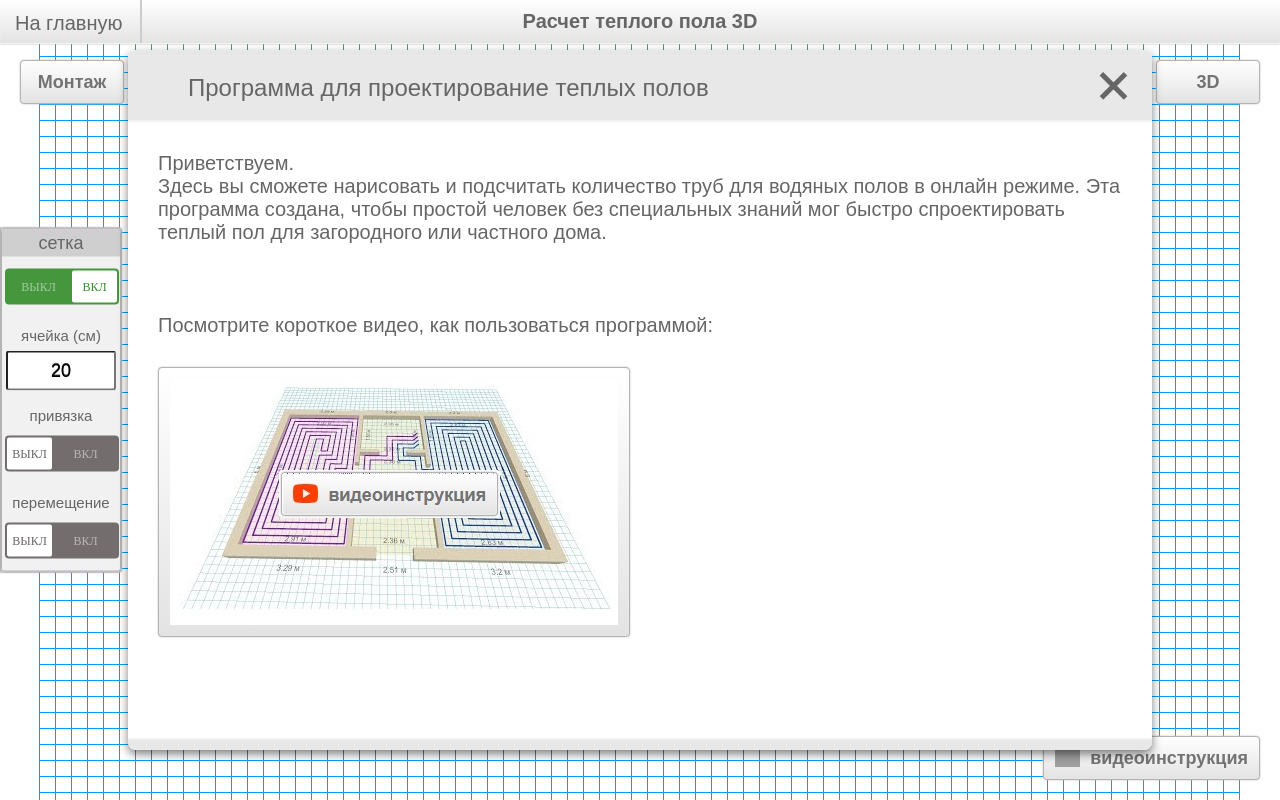
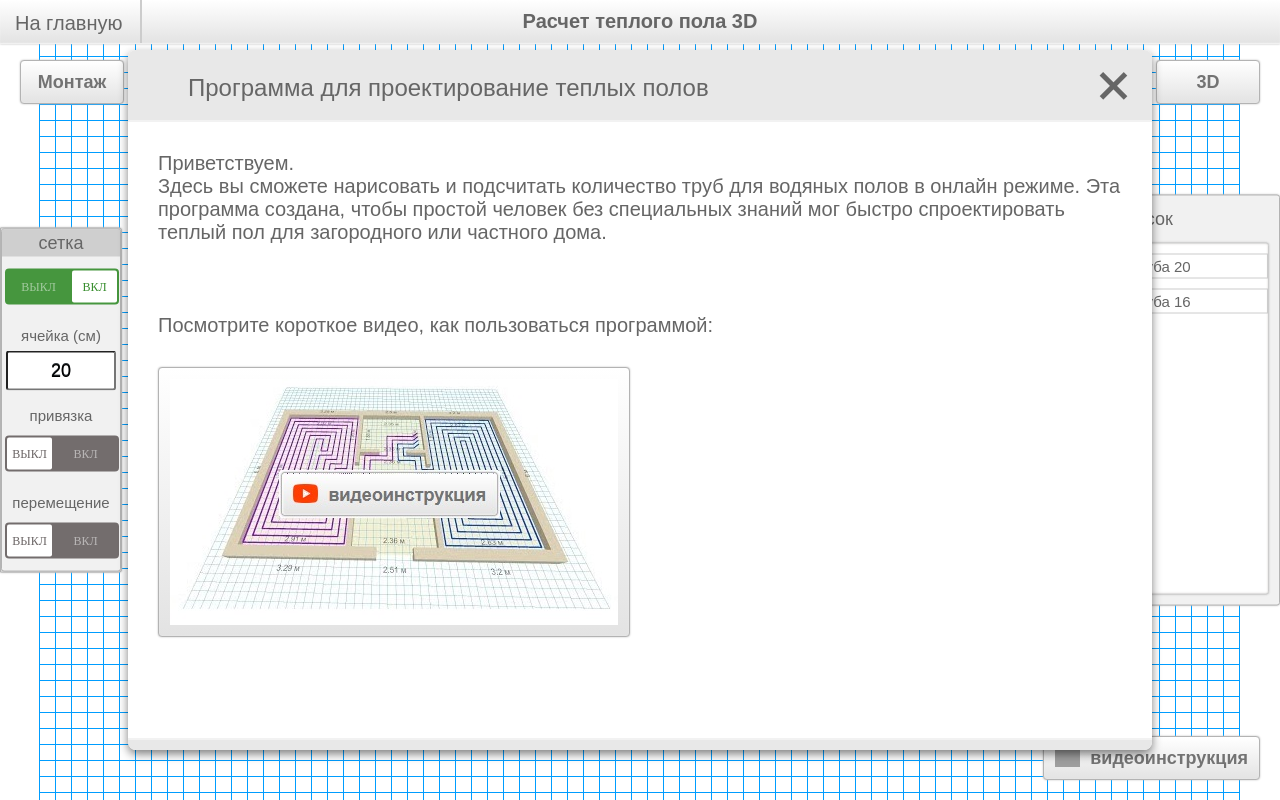
Before and after one commit to vitalikv/3d-stroyka, a PHP site: page /calculator/warm_floor in a window 1280 px wide. Run offline with PHP 8.4, Linux system fonts and the light colour scheme; some libraries are stand-ins or nearby versions; grey boxes are pictures that could not be loaded.

Commit message:
70 html right panel

```diff
--- a/gl/css/style.css
+++ b/gl/css/style.css
@@ -558,18 +558,98 @@ canvas
 	list-style: none;
 	margin-right: 0;
 	padding-right: 0;
+}
+
+
+.right_panel_1_1
+{
+	position: relative;
+	margin-left: auto;
+	margin-right: auto;
+	display: -webkit-box;
+	display: flex;
+	border: 1px solid #b3b3b3;
+	border-radius: 3px;
+	background-color:#f1f1f1;
+
 
 	flex-direction: column;
 	-webkit-flex-direction: column;
-
-	border: 1px solid #b3b3b3;
-	border-radius: 3px 0 0 3px;
-	background-color:#f1f1f1;
 
 	-webkit-box-shadow:0px 0px 2px #bababa, inset 0px 0px 1px #ffffff;
 	-moz-box-shadow: 0px 0px 2px #bababa,  inset 0px 0px 1px #ffffff;
 	box-shadow:0px 0px 2px #bababa, inset 0px 0px 1px #ffffff;
 }
+
+
+.right_panel_1_1_h
+{
+	display: block;
+	margin: 10px;
+	margin-bottom: 0px;
+	padding: 3px;
+
+	font-family: arial,sans-serif;
+	font-size: 18px;
+	color: #666;
+	text-decoration: none;
+	text-align:  center;
+}
+
+
+.right_panel_1_1_list
+{
+	display: block;
+	margin: 10px;
+
+	min-height: 350px;
+	max-height: 350px;
+	width: 250px;
+
+	border: 1px solid #ccc;
+	border-radius: 3px;
+	background-color:#fff;
+
+	-webkit-box-shadow:0px 0px 2px #bababa, inset 0px 0px 2px rgba(154, 147, 140, 0.5);
+	-moz-box-shadow: 0px 0px 2px #bababa,  inset 0px 0px 2px rgba(154, 147, 140, 0.5);
+	box-shadow:0px 0px 2px #bababa, inset 0px 0px 2px rgba(154, 147, 140, 0.5);
+
+	overflow: auto;
+	height: 100%;
+}
+
+.right_panel_1_1_list_item
+{
+	position: relative;
+	display: -webkit-box;
+	display: flex;
+
+	padding: 3px;
+	margin: 10px 0;
+	border: 1px solid #ccc;
+
+	cursor: pointer;
+}
+
+
+.right_panel_1_1_list_item_text
+{
+	margin: auto;
+	font-family: arial,sans-serif;
+	font-size: 15px;
+	color: #666;
+	text-decoration: none;
+	text-align: center;
+}
+
+
+.right_panel_1_1_list_item_color
+{
+	margin: 5px;
+	width: 25px;
+	background-color:#ff0000;
+}
+
 
 
 .button1-wrap-1
--- a/gl/eventClick.js
+++ b/gl/eventClick.js
@@ -1,6 +1,7 @@
 $(document).ready(function(){
 
-$('[data-action="top_panel_1"]').mousemove(function (e) { e.stopPropagation(); });
+$('[data-action="top_panel_1"]').on('mousedown wheel DOMMouseScroll mousewheel mousemove touchstart touchend touchmove', function (e) { e.stopPropagation(); });
+$('[ui_1=""]').on('mousedown wheel DOMMouseScroll mousewheel mousemove touchstart touchend touchmove', function (e) { e.stopPropagation(); });
 
 $('[data-action="top_panel_1"]').mousedown(function () { return clickInterface(); });
 $('[data-action="left_panel_1"]').mousedown(function () { return clickInterface(); });
--- a/gl/include/left_panel_1.php
+++ b/gl/include/left_panel_1.php
@@ -1,6 +1,6 @@
 
 
-<div class="left_panel_1" data-action ='left_panel_1' style="z-index: 1;">
+<div class="left_panel_1" data-action ='left_panel_1' ui_1="" style="z-index: 1;">
 
 
 	<?if($interface['monolit_fundament'] == 1){?>
--- a/gl/include/modal_window_2.php
+++ b/gl/include/modal_window_2.php
@@ -1,7 +1,7 @@
 
 
 
-<div class="modal_1" data-action ='modal_1' style="display: block;">
+<div class="modal_1" data-action ='modal_1' ui_1="" style="display: block;">
 	<div class="modal_wrap">
 		<div class="modal_window" data-action ='modal_window'>
 			<div class="modal_window_close" data-action ='modal_window_close_1'>
--- /dev/null
+++ b/gl/include/right_panel_1.php
@@ -0,0 +1,29 @@
+
+
+<div class="right_panel_1" data-action ='right_panel_1' ui_1="" style="z-index: 1;">
+
+	<?if($interface['grid_tube_1'] == 1){?>
+	<div class="right_panel_1_1">
+		<div class="right_panel_1_1_h">Список</div>
+
+		<div class="right_panel_1_1_list">
+			<div class="right_panel_1_1_list_item">
+				<div class="right_panel_1_1_list_item_color"></div>
+				<div class="right_panel_1_1_list_item_text">
+					труба 20
+				</div>
+			</div>
+
+			<div class="right_panel_1_1_list_item">
+				<div class="right_panel_1_1_list_item_color"></div>
+				<div class="right_panel_1_1_list_item_text">
+					труба 16
+				</div>
+			</div>
+
+		</div>
+	</div>
+	<?}?>
+
+
+</div>
--- a/gl/index.php
+++ b/gl/index.php
@@ -23,11 +23,12 @@
 		console.log('version '+ vr);
 	</script>
 
-	<? include("include/top_1.php");  ?>
-	<? include("include/left_panel_1.php");  ?>
-	<? include("include/bottom_panel_1.php");  ?>
-	<? include("include/modal_window_1.php");  ?>
-	<? include("include/modal_window_2.php");  ?>
+	<? include("include/top_1.php"); ?>
+	<? include("include/left_panel_1.php"); ?>
+	<? include("include/right_panel_1.php"); ?>
+	<? include("include/bottom_panel_1.php"); ?>
+	<? include("include/modal_window_1.php"); ?>
+	<? include("include/modal_window_2.php"); ?>
 
 	<div class="help" style=" z-index: 1;">
 		<a href="https://www.youtube.com/watch?v=rqCZYTKqfIE" class="button_youtube" data-action ='top_panel_1' target="_blank">
@@ -35,16 +36,6 @@
 			<div style="padding-left:10px;">видеоинструкция</div>
 		</a>
 	</div>
-
-	<?if(2 == 1){?>
-	<!--hidden='true'-->
-
-	<div class="right_panel_1" data-action ='right_panel_1'>
-		<a href="/calculator/monolit_fundament" class="link_page_1">монолитный<br>фундамент</a>
-		<a href="/calculator/lentochnii_fundament" class="link_page_1">ленточный<br>фундамент</a>
-		<a href="/calculator/svaynyy_fundament" class="link_page_1">свайный<br>фундамент</a>
-	</div>
-	<?}?>
 
     <script src="<?=$path?>js/three.min.js?<?=$vrs?>"></script>
     <script src="<?=$path?>js/jquery.js"></script>
```
